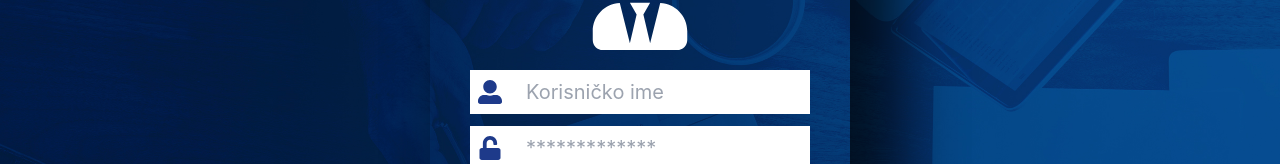
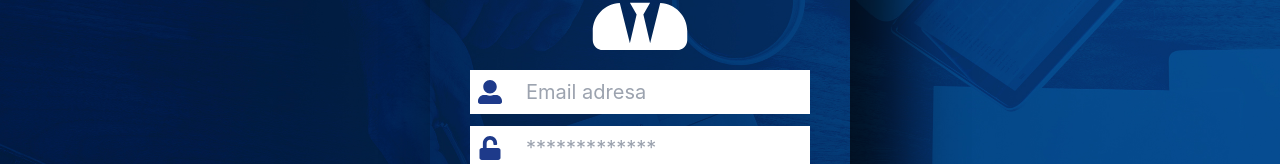
Before and after one commit to MiIos1988/Authentication_app, a React (Create React App) app in the folder frontend/: page /login in a window 1280 px wide. Shown: the part 346-510 px from the top of the page. Built offline with nearby package versions, Linux system fonts and the light colour scheme.

Commit message:
Delete user fild

```diff
--- a/frontend/src/pages/LoginPageComponent.jsx
+++ b/frontend/src/pages/LoginPageComponent.jsx
@@ -15,7 +15,7 @@ const LoginPageComponent = () => {
                 <form action="" className='flex flex-col w-[95%] sm:w-[420px] mx-auto align-center  shadow-[35px_35px_60px_15px_rgba(0,0,0,0.7)]  sm:p-10 p-5 rounded-xl' >
                     <FaUserTie className='text-[8rem] text-white m-auto pb-5' />
                     <div className='relative'>
-                        <input type="text" placeholder={t("username")} className='mb-3 p-2 pl-14 focus:outline-none w-full text-xl' />
+                        <input type="text" placeholder={t("register.email")} className='mb-3 p-2 pl-14 focus:outline-none w-full text-xl' />
                         < FaUserAlt className='absolute top-[10px] left-2 text-2xl text-blue-900' />
                     </div>
                     <div className='relative'>
--- a/frontend/src/pages/RegisterPageComponent.jsx
+++ b/frontend/src/pages/RegisterPageComponent.jsx
@@ -100,7 +100,7 @@ const RegisterPageComponent = () => {
             />
             <FaUserAlt className="absolute top-[10px] left-2 text-2xl text-blue-900" />
           </div>
-          <div className="relative">
+          {/* <div className="relative">
             <input
               value={registerInput.username}
               type="text"
@@ -110,7 +110,7 @@ const RegisterPageComponent = () => {
               className="mb-3 p-2 pl-14 focus:outline-none w-full text-xl"
             />
             <FaUserAlt className="absolute top-[10px] left-2 text-2xl text-blue-900" />
-          </div>
+          </div> */}
           <div className="relative">
             <input
               value={registerInput.email}
```
